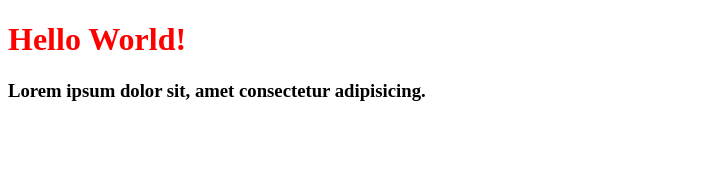
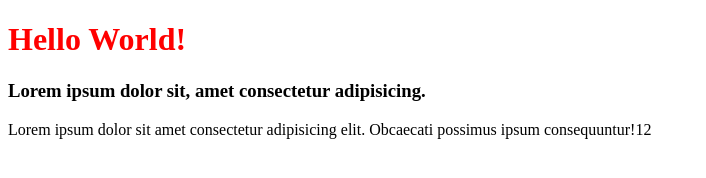
Before and after one commit to KamolJureyev/onlineStore, a plain HTML site: page index.html in a window 1280 px wide. Shown: the whole page, without its empty margins (0-706 px from the left). Drawn offline with Linux system fonts and the light colour scheme.

Commit message:
Men footer qismini yozdim

```diff
--- a/index.html
+++ b/index.html
@@ -16,5 +16,10 @@
             Lorem ipsum dolor sit, amet consectetur adipisicing.
         </h3>
     </main>
+    <footer>
+        <p>
+            Lorem ipsum dolor sit amet consectetur adipisicing elit. Obcaecati possimus ipsum consequuntur!12
+        </p>
+    </footer>
 </body>
 </html>
```
